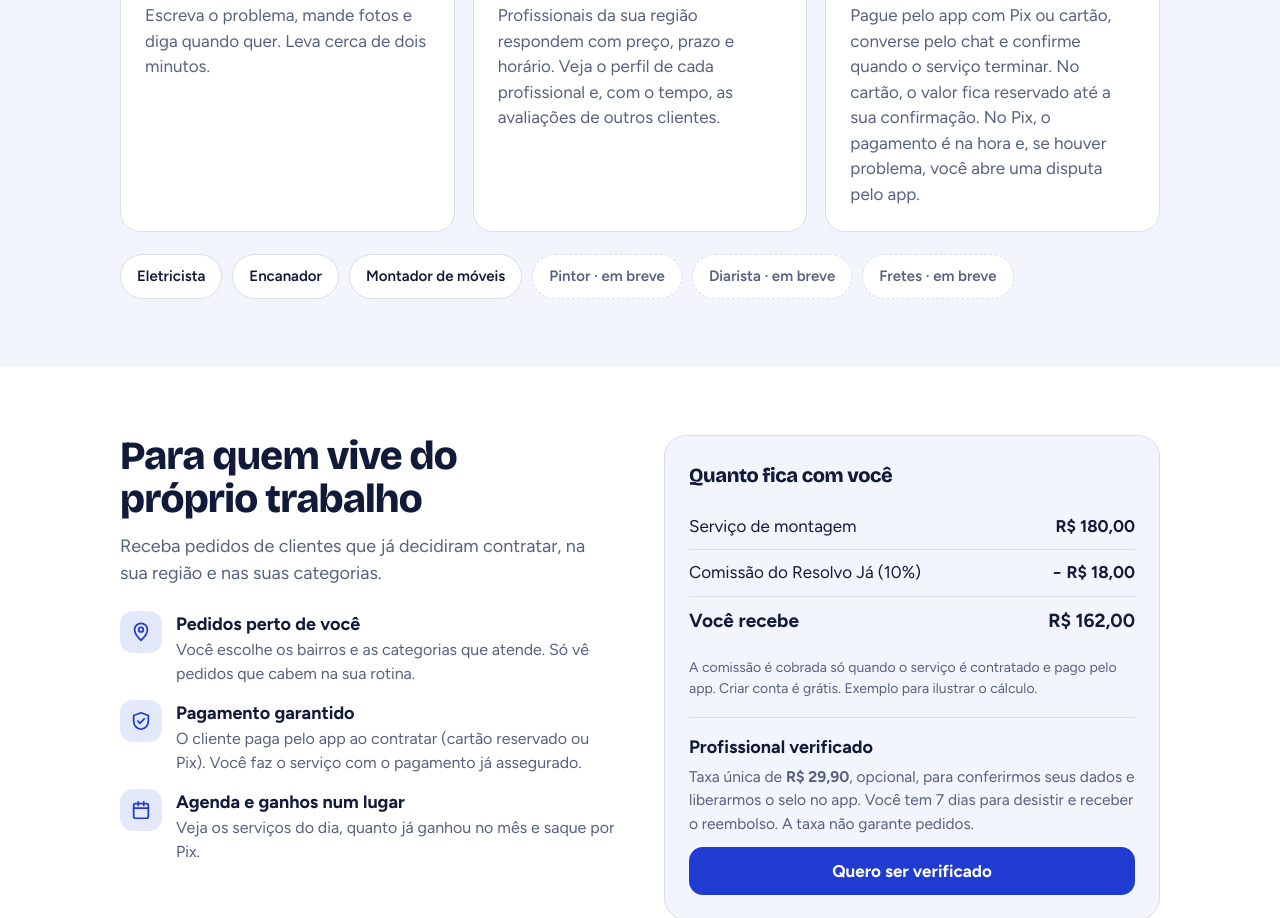
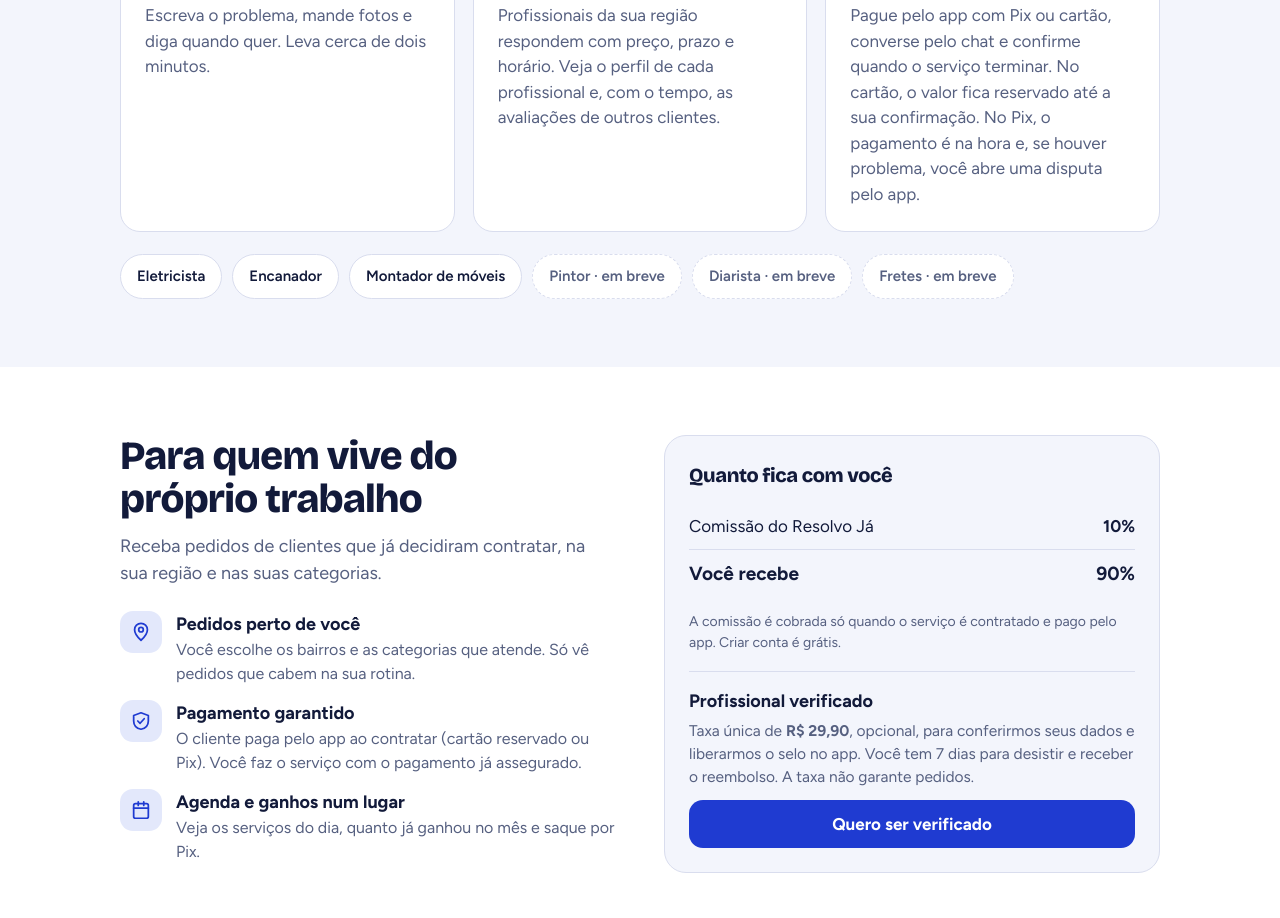
Before and after one commit to carlosluizsantoscarmo-cmd/Resolvoja, a website: page public/equipe/index.html in a window 1280 px wide. Shown: the part 1111-2029 px from the top of the page. Drawn offline with nearby package versions, Linux system fonts and the light colour scheme.

Commit message:
Add files via upload

```diff
--- a/public/equipe/index.html
+++ b/public/equipe/index.html
@@ -199,7 +199,7 @@
     <p class="fine">Aberto em todo o Brasil. Criar conta é grátis. Já tem conta? <a href="/app/">Entrar</a>.</p>
    </div>
    <div class="demo" aria-label="Como funciona o pedido">
-    <div class="req"><small>Passo 1 · Você descreve</small><b>Ex.: montar um guarda-roupa de 6 portas</b></div>
+    <div class="req"><small>Passo 1 · Você descreve</small><b>Conte o que precisa, com fotos e horário</b></div>
     <h3>Passo 2 · Profissionais da sua região enviam propostas</h3>
     <p style="font-size:15.5px;color:var(--muted);margin:6px 0 14px">Cada proposta traz preço, prazo e horário. Você compara e escolhe quem contratar.</p>
     <div class="prop best"><div class="t"><b>Passo 3 · Você contrata pelo app</b><span>Pagamento e conversa em um só lugar</span></div></div>
@@ -237,10 +237,9 @@
   </div>
   <div class="money">
    <h3>Quanto fica com você</h3>
-   <div class="mrow"><span>Serviço de montagem</span><b>R$ 180,00</b></div>
-   <div class="mrow"><span>Comissão do Resolvo Já (10%)</span><b>− R$ 18,00</b></div>
-   <div class="mrow total"><span>Você recebe</span><b>R$ 162,00</b></div>
-   <small>A comissão é cobrada só quando o serviço é contratado e pago pelo app. Criar conta é grátis. Exemplo para ilustrar o cálculo.</small>
+   <div class="mrow"><span>Comissão do Resolvo Já</span><b>10%</b></div>
+   <div class="mrow total"><span>Você recebe</span><b>90%</b></div>
+   <small>A comissão é cobrada só quando o serviço é contratado e pago pelo app. Criar conta é grátis.</small>
    <div style="margin-top:18px;padding-top:16px;border-top:1px solid var(--line)"><b style="display:block;font-size:18px">Profissional verificado</b><p style="color:var(--muted);margin:4px 0 12px;font-size:15.5px">Taxa única de <b>R$ 29,90</b>, opcional, para conferirmos seus dados e liberarmos o selo no app. Você tem 7 dias para desistir e receber o reembolso. A taxa não garante pedidos.</p><a class="btn" href="/pagar.html" style="width:100%">Quero ser verificado</a></div>
   </div>
  </div>
```
